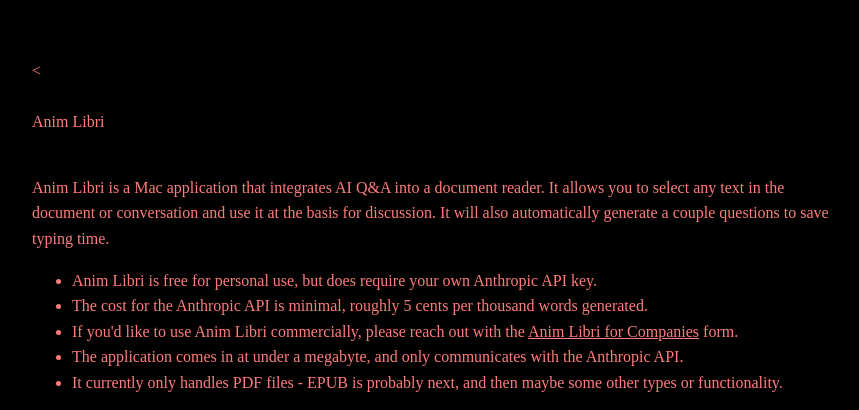
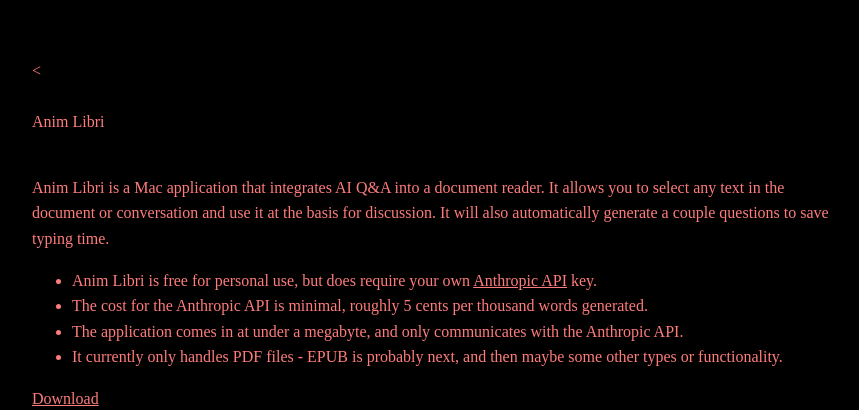
Before and after one commit to Round-Flying-Object/rfo_site, a plain HTML site: page anim_libri/index.html in a window 1280 px wide. Shown: the top 410 px of the page, without its empty margins (26-885 px from the left). Drawn offline with Linux system fonts and the light colour scheme.

Commit message:
update screenshot, text

```diff
--- a/anim_libri/index.html
+++ b/anim_libri/index.html
@@ -52,9 +52,8 @@ img {
     <div class="content">
         <p>Anim Libri is a Mac application that integrates AI Q&A into a document reader. It allows you to select any text in the document or conversation and use it at the basis for discussion. It will also automatically generate a couple questions to save typing time.</p>
          <ul>
-<li>Anim Libri is free for personal use, but does require your own Anthropic API key.</li>
+<li>Anim Libri is free for personal use, but does require your own <a href="https://console.anthropic.com/" class="form_link">Anthropic API</a> key.</li>
 <li>The cost for the Anthropic API is minimal, roughly 5 cents per thousand words generated.</li>
-<li>If you'd like to use Anim Libri commercially, please reach out with the <a href="https://docs.google.com/forms/d/e/1FAIpQLSduzgYbv9Uh7s9KESeYDkhM5RpqNyQzPq-tGOSK6t75s2CjNQ/viewform?usp=dialog" class="form_link">Anim Libri for Companies</a> form.</li>
 <li>The application comes in at under a megabyte, and only communicates with the Anthropic API.</li>
 <li>It currently only handles PDF files - EPUB is probably next, and then maybe some other types or functionality.</li></ul>
 
```
Also changed, not shown: anim_libri/anim_libri_screenshot.png.
